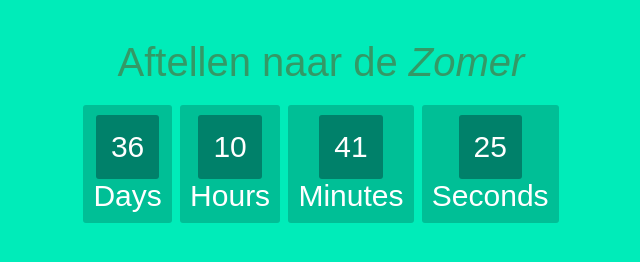
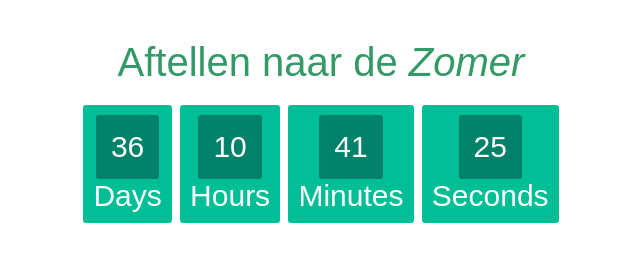
Before and after one commit to Georgyporgie/countdown-jazz, a plain HTML site: page index.html in a window 1280 px wide. Shown: the whole page, without its empty margins (319-959 px from the left). Drawn offline with Linux system fonts and the light colour scheme.

Commit message:
Update index.html

```diff
--- a/index.html
+++ b/index.html
@@ -8,7 +8,7 @@
 <style>
 body{
     text-align: center;
-    background: #00ECB9;
+    background: transparent;
   font-family: sans-serif;
   font-weight: 100;
 }
```
